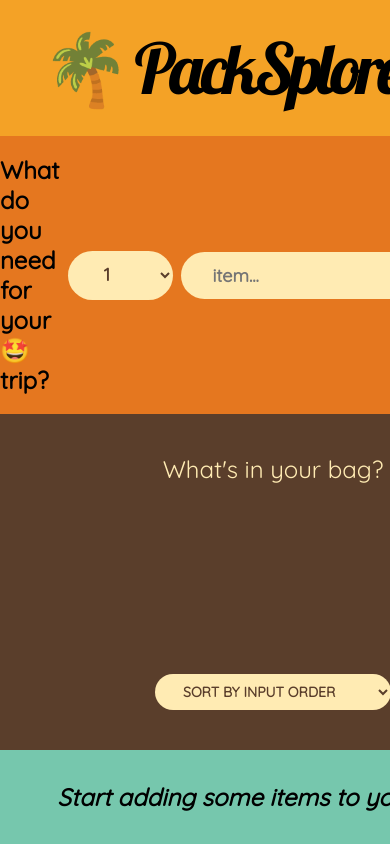
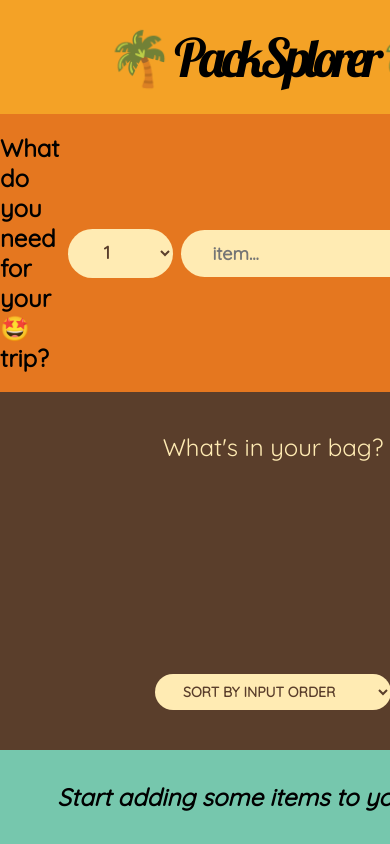
Before and after one commit to cpcastells/packsplorer-react, a React (Vite) app: page / in a window 390 px wide. Shown: the top 844 px of the page. Built offline with nearby package versions, Linux system fonts and the light colour scheme; a web font is replaced by a local one.

Commit message:
Add media queries to Header

```diff
--- a/src/components/Header/HeaderStyled.ts
+++ b/src/components/Header/HeaderStyled.ts
@@ -8,7 +8,15 @@
     font-family: "Lobster";
     font-size: 7rem;
     letter-spacing: -5px;
-    padding: 2.4rem 0;
+    padding: 2.4rem 2rem;
+
+    @media (max-width: 505px) {
+      font-size: 5.8rem;
+    }
+
+    @media (max-width: 410px) {
+      font-size: 5.3rem;
+    }
   }
 `;
 
```
